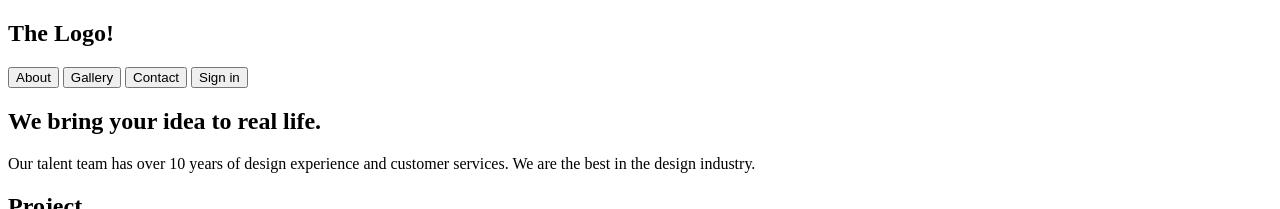
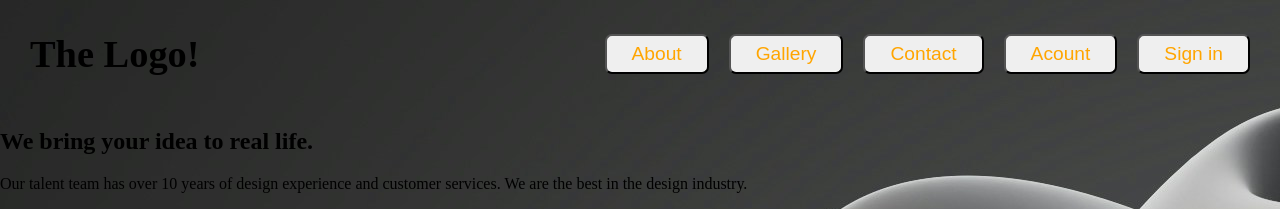
Before and after one commit to 1001hadi/Denver01-1, a plain HTML site: page index.html in a window 1280 px wide. Shown: the top 209 px of the page. Drawn offline with Linux system fonts and the light colour scheme.

Commit message:
css file created and linked to html file

```diff
--- a/index.html
+++ b/index.html
@@ -3,11 +3,11 @@
   <head>
     <meta charset="UTF-8" />
     <meta name="viewport" content="width=device-width, initial-scale=1.0" />
+    <link rel="stylesheet" href="/style/style.css" />
     <title>My Lab Project</title>
   </head>
   <body>
-    <header class="header">
-      <nav>
+    <nav class="header">
       <div class="main-logo">
         <h1><span class="logo-span">The</span> Logo!</h1>
       </div>
@@ -15,10 +15,11 @@
         <a href=""><button>About</button></a>
         <a href=""><button>Gallery</button></a>
         <a href=""><button>Contact</button></a>
+        <a href=""><button>Acount</button></a>
         <a href=""><button>Sign in</button></a>
       </div>
     </nav>
-    </header>
+
     <section class="main-section">
       <div>
         <h1>We bring your idea to real life.</h1>
--- /dev/null
+++ b/style/style.css
@@ -0,0 +1,30 @@
+body {
+  background-image: url(/images/background.jpg);
+  margin: 0;
+  height: 100vh;
+  width: 100vw;
+}
+
+.header {
+  display: flex;
+  justify-content: space-between;
+  align-items: center;
+}
+
+.main-logo {
+  margin-left: 30px;
+  font-size: 1.6rem;
+}
+
+.menu-btn {
+  margin-right: 30px;
+  display: flex;
+  gap: 20px;
+}
+
+.menu-btn button {
+  color: orange;
+  font-size: 1.2rem;
+  padding: 7px 25px;
+  border-radius: 7px;
+}
```
Also changed, not shown: images/background.jpg (added). Lines whose indentation alone changed are shown as unchanged.
